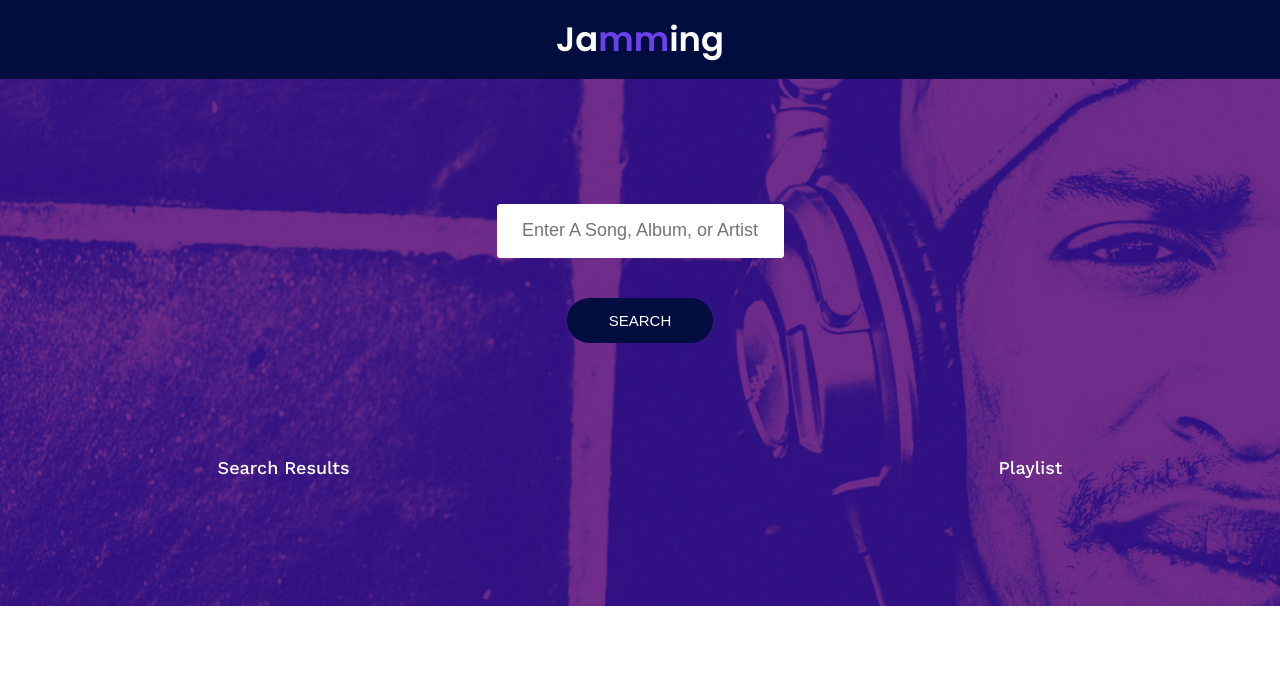
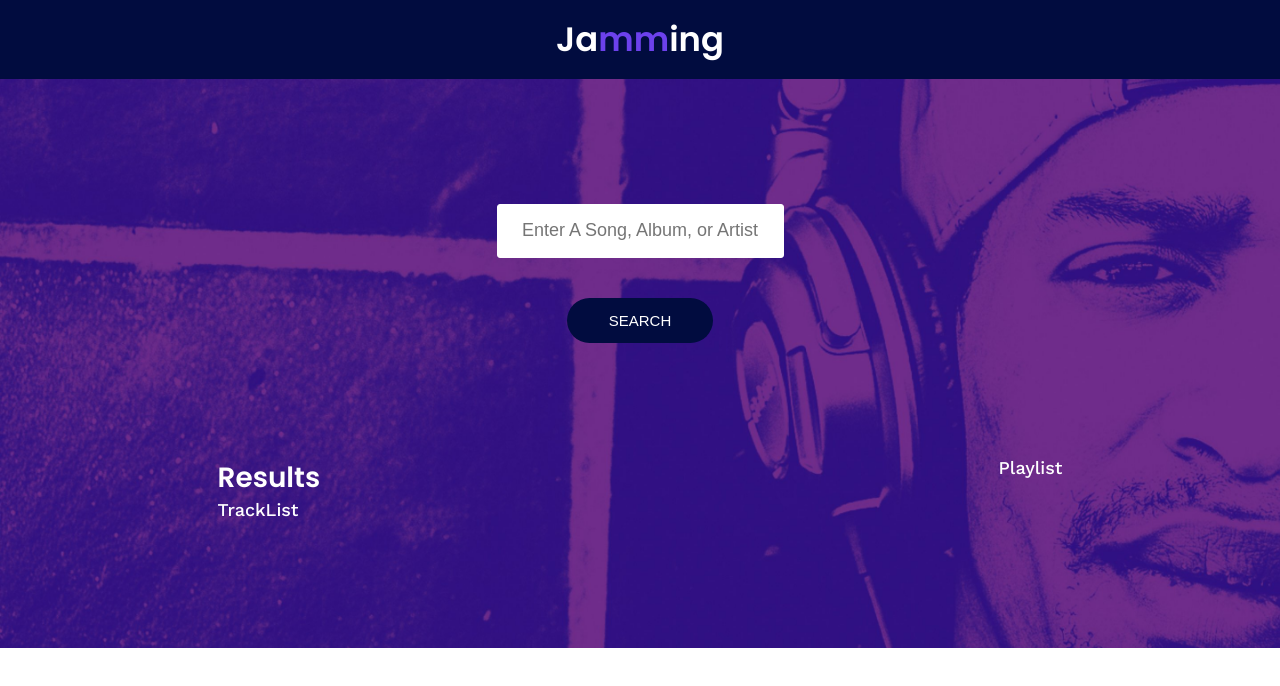
Before and after one commit to johnarumemi/react-jamming, a React (Create React App) app: page / in a window 1280 px wide. Shown: the top 686 px of the page. Built offline with nearby package versions, Linux system fonts and the light colour scheme.

Commit message:
add SearchResults basic implementation and tests
implementation for SearchResults Component and test for rendering of its
children.

```diff
--- a/src/components/react_SearchResults/SearchResults.jsx
+++ b/src/components/react_SearchResults/SearchResults.jsx
@@ -1,6 +1,13 @@
 import React from 'react';
+import {TrackList} from "../react_TrackList/TrackList";
 import './SearchResults.scss'
 
+
 export function SearchResults(){
-    return (<div title='search-results'>Search Results</div>);
+    return (
+        <div className="SearchResults">
+            <h2>Results</h2>
+            <TrackList />
+        </div>
+    );
 }
```
Also changed, not shown: 1 other file (tests, documents, lock files or other folders).
